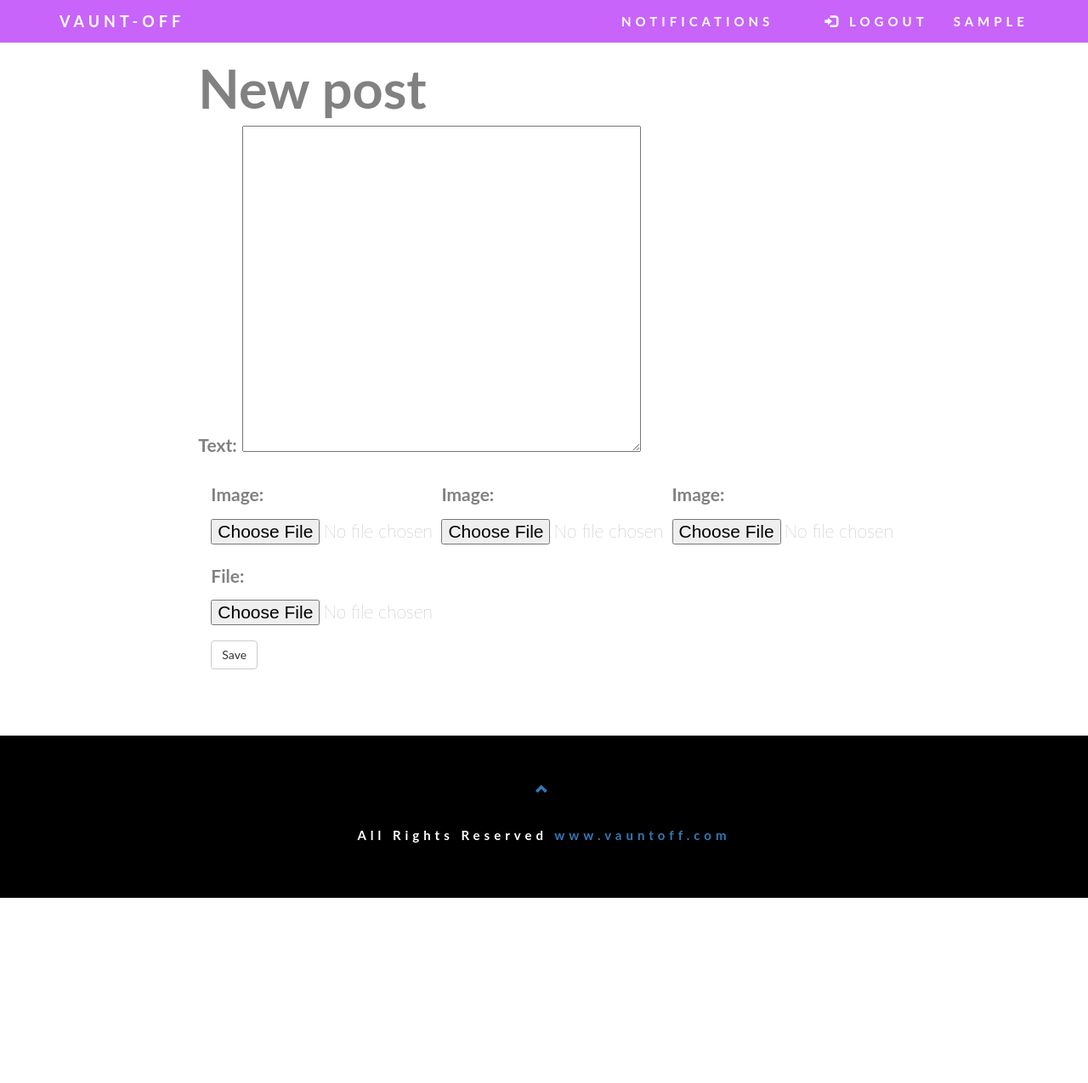
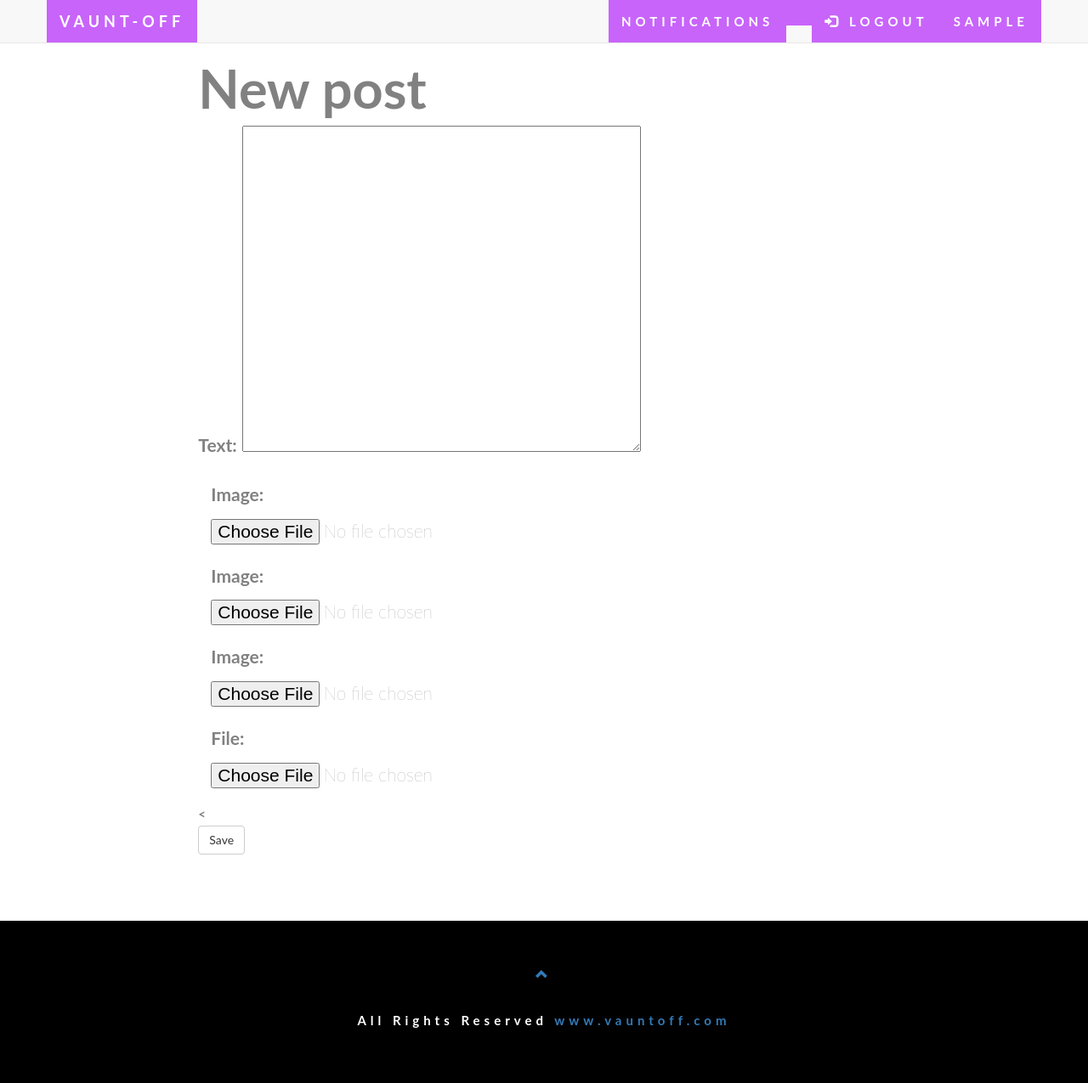
Before and after one commit to Smithmayowa20/heroku_testing, a Django app: page /new/post/1/ in a window 1280 px wide. Shown: the whole page at 85% size. Before the commit the page ends 1057 px from the top, so only its background shows below. Run offline with Django 3.2, Linux system fonts and the light colour scheme; the visitor is signed in with stand-in values (Sample User, id 1); some libraries are stand-ins or nearby versions.

Commit message:
made changes to the navbar

```diff
--- a/heroku_testing/settings.py
+++ b/heroku_testing/settings.py
@@ -136,9 +136,9 @@ STATIC_ROOT = os.path.join(BASE_DIR, 'staticfiles')
 # The URL to use when referring to static files (where they will be served from)
 STATIC_URL = '/static/'
 
-STATICFILES_DIRS = (
+'''STATICFILES_DIRS = (
     os.path.join(BASE_DIR, 'static'),
-)
+)'''
 # Simplified static file serving.
 # https://warehouse.python.org/project/whitenoise/
 STATICFILES_STORAGE = 'whitenoise.storage.CompressedManifestStaticFilesStorage'
--- a/services/models.py
+++ b/services/models.py
@@ -17,7 +17,7 @@ class User_Profile(models.Model):
 			blank=True, null=True)
 	followers = models.ManyToManyField(User,
 			blank=True,related_name="followers")
-	following = models.OneToOneField(User,
+	following = models.ManyToManyField(User,
 			blank=True,related_name="following")
 
 	def publish(self):
--- a/services/static/services/css/landing_page.css
+++ b/services/static/services/css/landing_page.css
@@ -1,10 +1,19 @@
-.navbar { background-color: rgb(200,100,250,1);
+
+
+.jumbotron { background-color: rgb(255,255,255,0.1) !important;
 			}
+
+
+.post-content { background-color: rgb(200,255,124,0.1) !important;
+			}
+
 
 .navbar-nav li a,.navbar .navbar-header a{
 			color: rgb(255,255,255) !important;
-			letter-spacing:5px
+			letter-spacing:5px;
+			background-color: rgb(200,100,250,1) !important;
 			}
+
 
 footer { background-color: rgb(0,0,0)!important;
 			color: rgb(255,255,255) !important;
@@ -23,25 +32,31 @@ footer { background-color: rgb(0,0,0)!important;
       border-bottom-right-radius: 0px;
   }
 
+
 			.panel-footer {
       background-color: white !important;
   }
+
+
   .panel-footer .btn {
       margin: 15px 0;
       background-color: #afa;
       color: #fff;
   }
 
+
 			body, html {
   width: 100%;
   height: 100%;
 }
+
 
 body {
       font: 400 15px Lato, sans-serif;
       line-height: 1.8;
       color: #818181;
   }
+
 
 .post-content { background-color: rgb(200,255,124,0.1);
 			}
--- a/services/templates/services/base.html
+++ b/services/templates/services/base.html
@@ -16,9 +16,9 @@
 		<link href="{% static "services/vendor/font-awesome/css/font-awesome.min.css" %}" rel="stylesheet" type="text/css">
 		<link href="{% static "services/css/landing_page.css" %}" rel="stylesheet">
 	<style>
-	.jumbotron { background-color: rgb(255,255,255,0.1);
+	.jumbotron { background-color: rgb(255,255,255,0.1) !important;
 			}
-	.post-content { background-color: rgb(200,255,124,0.1);
+	.post-content { background-color: rgb(200,255,124,0.1) !important;
 			}
 		</style>
     </head>
@@ -59,7 +59,7 @@
 		</div>
 	</nav>
 	{% block header %} {% endblock header %}
-						<div class="jumbotron" >
+						<div class="jumbotron">
 							<div class="row">
 								<div class="col-md-12 col-xs-12"></div>
 								<div class="col-md-2 col-xs-12">
--- a/services/templates/services/landing_page22.html
+++ b/services/templates/services/landing_page22.html
@@ -137,7 +137,7 @@
 
         <div class="row">
           <div class="col-lg-6 my-auto">
-            <h2>Sign-Up With These Social-Media Sites To Use Vaunt-Off:</h2>
+            <h2>You've Got It You Vaunt It:</h2>
           </div>
           <div class="col-lg-6 my-auto">
             <ul class="list-inline banner-social-buttons">
--- a/services/templates/services/new_post.html
+++ b/services/templates/services/new_post.html
@@ -5,13 +5,11 @@
 	    {% csrf_token %}
         {{ form.as_p}}
 
-		<div class="col-md-4 col-xs-4"> {{ Image1.as_p}}</div>
-		<div class="col-md-4 col-xs-4">{{ Image2.as_p}}</div>
-		<div class="col-md-4 col-xs-4">{{ Image3.as_p}}</div>
-		<div class="col-md-4 col-xs-4">{{ file1.as_p}}</div>
-		<div class="col-md-8 col-xs-8"></div>
-		<div class="col-md-12 col-xs-12">
+		<div class="col-md-12 col-xs-12"> {{ Image1.as_p}}</div>
+		<div class="col-md-12 col-xs-12">{{ Image2.as_p}}</div>
+		<div class="col-md-12 col-xs-12">{{ Image3.as_p}}</div>
+		<div class="col-md-12 col-xs-12">{{ file1.as_p}}</div>
+		<<br>
         <button type="submit" class="save btn btn-default">Save</button>
-		</div>
     </form>
 {% endblock %}
```
Also changed, not shown: services/templates/services/user_feed.html (+4 -9 lines).
